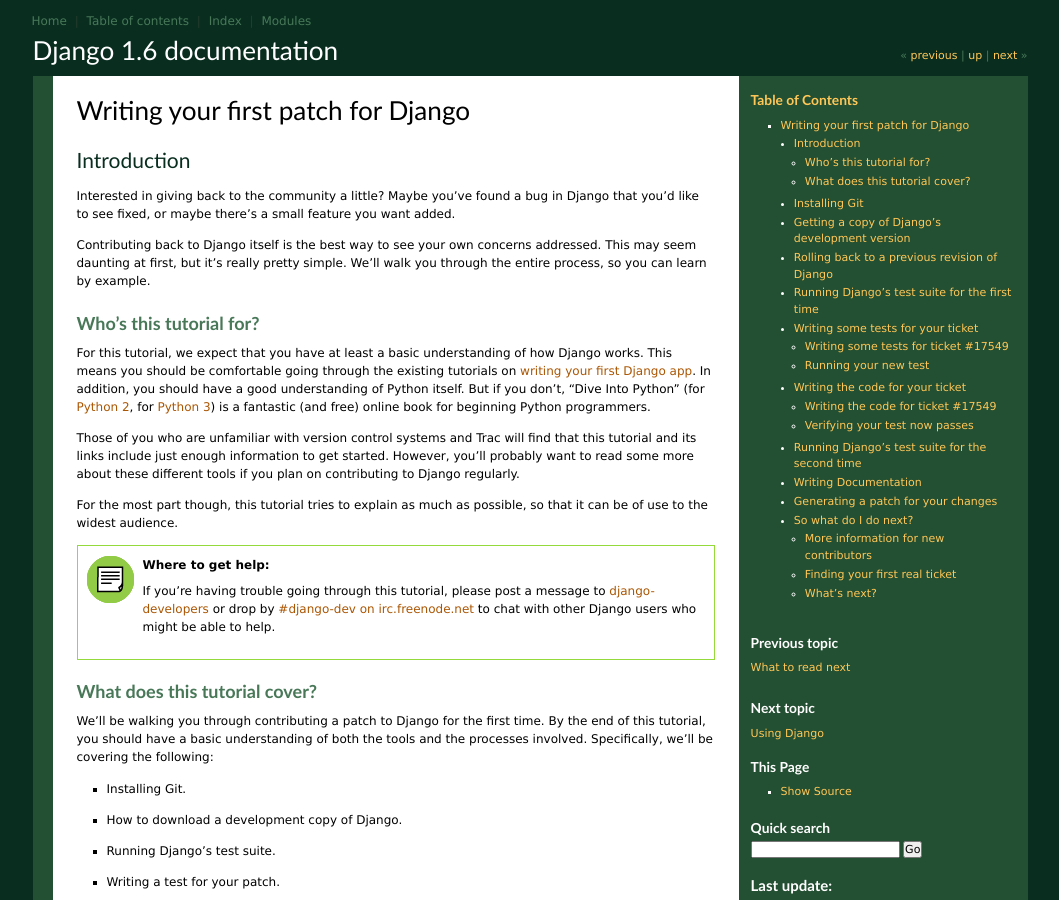
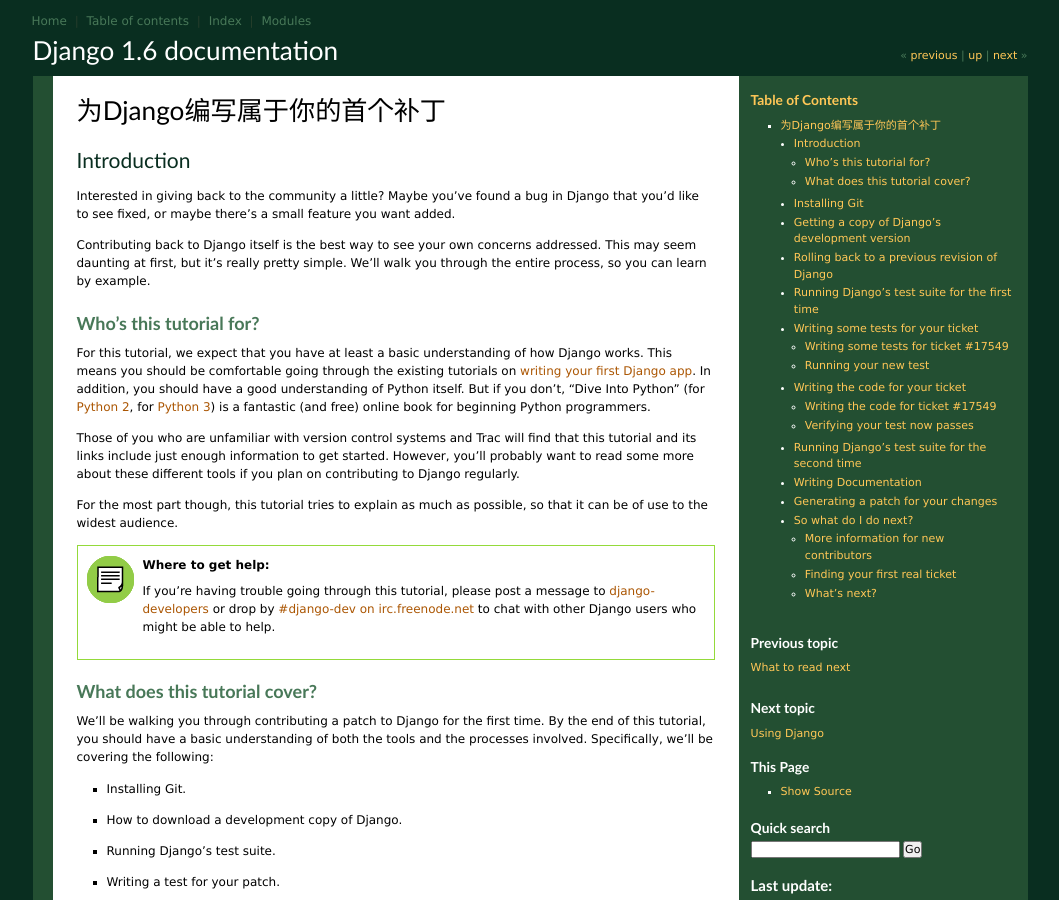
Before and after one commit to ljb-2000/django-chinese-docs-1.6, a Sphinx documentation site: the page built from docs/intro/contributing.txt, in a window 1280 px wide and 900 px high. Shown: the whole window, without its empty margins (110-1169 px from the left). Built offline with Sphinx 7.4.7, drawn with Linux system fonts in a browser that asks for light colours; pages that are not in the unit, such as notebooks, are missing from menus.

Commit message:
修改contributing.txt

```diff
--- a/docs/intro/contributing.txt
+++ b/docs/intro/contributing.txt
@@ -1,5 +1,5 @@
 ===================================
-Writing your first patch for Django
+为Django编写属于你的首个补丁
 ===================================
 
 Introduction
```
